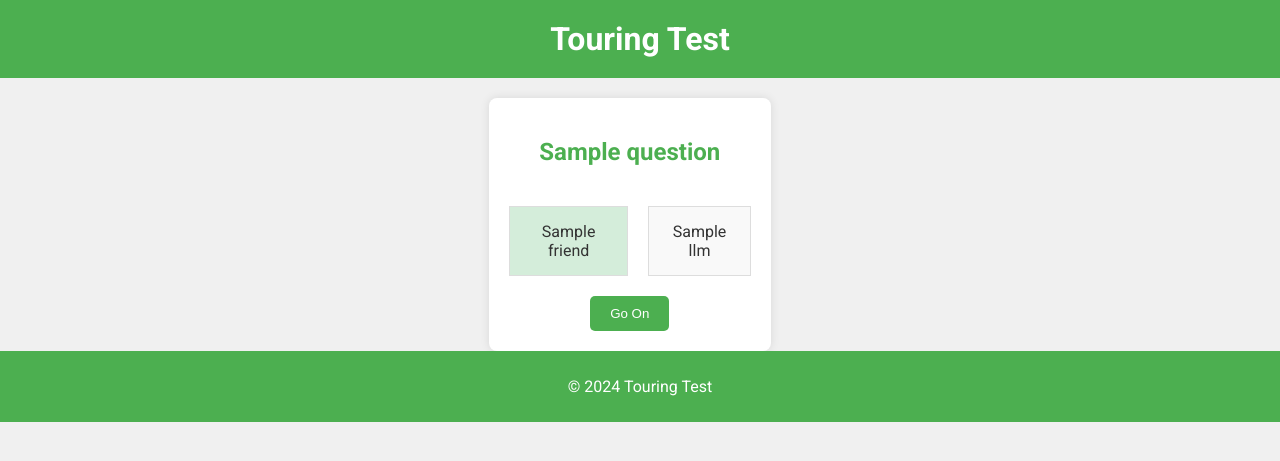
After one commit to spbisc97/TuringTest, a Flask app: template turing-test-app/templates/compare.html in a window 1280 px wide. The commit adds this page. Shown: the top 461 px of the page. Run offline with Flask 3, Linux system fonts and the light colour scheme; the template is opened without the code that fills it: most values are stand-ins (such as "Sample title", 1, 10 or a date in 2020).

Commit message:
add compare

```diff
--- a/turing-test-app/app.py
+++ b/turing-test-app/app.py
@@ -3,7 +3,6 @@ import random
 from questions import questions
 
 app = Flask(__name__)
-
 
 @app.route('/')
 def index():
@@ -16,13 +15,23 @@ def question(question_id):
         return redirect(url_for('index'))
 
     if request.method == 'POST':
-        user_choice = request.form.get('user_choice')
+        user_choice = request.form.get('choice')
         correct = request.form['correct']
-        return render_template('result.html', question=question, user_choice=user_choice, correct=correct, title="Result")
+        return render_template('compare.html', question=question, user_choice=user_choice, correct=correct, title="Result")
 
     response_type = random.choice(['friend', 'llm'])
-    response = question[response_type]
-    return render_template('question.html', question=question, response=response, response_type=response_type, title="Question")
+    return render_template('question.html', question=question, response_type=response_type, title="Question")
+
+@app.route('/compare/<int:question_id>', methods=['POST'])
+def compare(question_id):
+    question = next((q for q in questions if q["id"] == question_id), None)
+    if question is None:
+        return redirect(url_for('index'))
+
+    user_choice = request.form.get('choice')
+    chosen_response = request.form.get('chosen_response')
+    correct = "friend" if question["friend"] == chosen_response else "llm"
+    return render_template('result.html', question=question, user_choice=user_choice, correct=correct, chosen_response=chosen_response, title="Result")
 
 if __name__ == '__main__':
     app.run(debug=True)
--- a/turing-test-app/static/style.css
+++ b/turing-test-app/static/style.css
@@ -52,7 +52,7 @@ h2 {
     font-weight: bold;
 }
 
-.question-container, .result-container {
+.question-container, .result-container, .compare-container {
     background-color: white;
     padding: 20px;
     border-radius: 8px;
@@ -68,6 +68,20 @@ h2 {
     padding: 15px;
     margin: 20px 0;
     background-color: #f9f9f9;
+}
+
+.response-boxes {
+    display: flex;
+    justify-content: space-around;
+    gap: 20px;
+}
+
+.response-box p {
+    margin: 0;
+}
+
+.response-box.chosen {
+    background-color: #d4edda;
 }
 
 label {
--- /dev/null
+++ b/turing-test-app/templates/compare.html
@@ -0,0 +1,27 @@
+{% extends "base.html" %}
+
+{% block content %}
+<div class="compare-container">
+    <h2>{{ question.question }}</h2>
+    <div class="response-boxes">
+        <div class="response-box chosen">
+            <p>{% if user_choice == "llm" %}
+                {{ question.llm }}
+            {% else %}
+                {{ question.friend }}
+            {% endif %}</p>
+        </div>
+        <div class="response-box">
+            <p>{% if user_choice == "llm" %}
+                {{ question.friend }}
+            {% else %}
+                {{ question.llm }}
+            {% endif %}</p>
+        </div>
+    </div>
+    <form method="post" action="{{ url_for('compare', question_id=question.id) }}">
+        <input type="hidden" name="chosen" value="{{ user_choice }}">
+        <button type="submit">Go On</button>
+    </form>
+</div>
+{% endblock %}
--- a/turing-test-app/templates/result.html
+++ b/turing-test-app/templates/result.html
@@ -10,8 +10,10 @@
     {% else %}
         <p class="incorrect">You were incorrect.</p>
     {% endif %}
-    <p>Friend's answer: {{ question.friend }}</p>
-    <p>LLM's answer: {{ question.llm }}</p>
+    <div class="response-box">
+        <p><strong>Friend's answer:</strong> {{ question.friend }}</p>
+        <p><strong>LLM's answer:</strong> {{ question.llm }}</p>
+    </div>
     <a class="button" href="{{ url_for('index') }}">Back to questions</a>
 </div>
 {% endblock %}
```
Also changed, not shown: turing-test-app/templates/question.html (+9 -3 lines).
